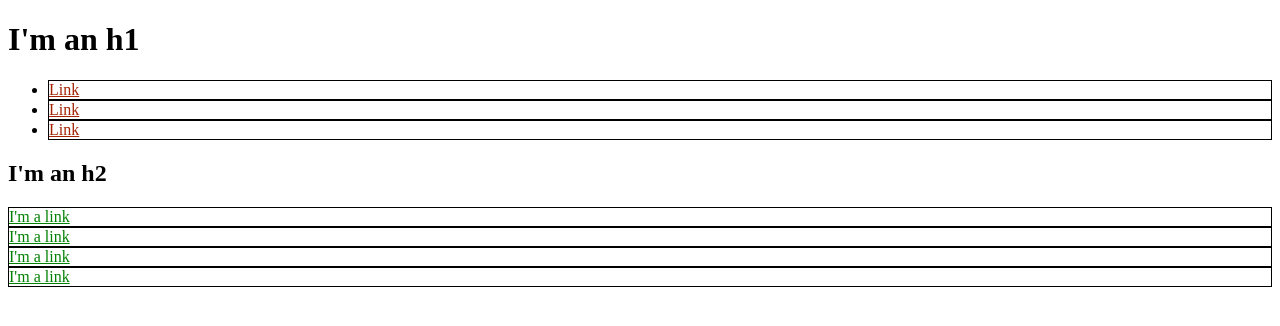
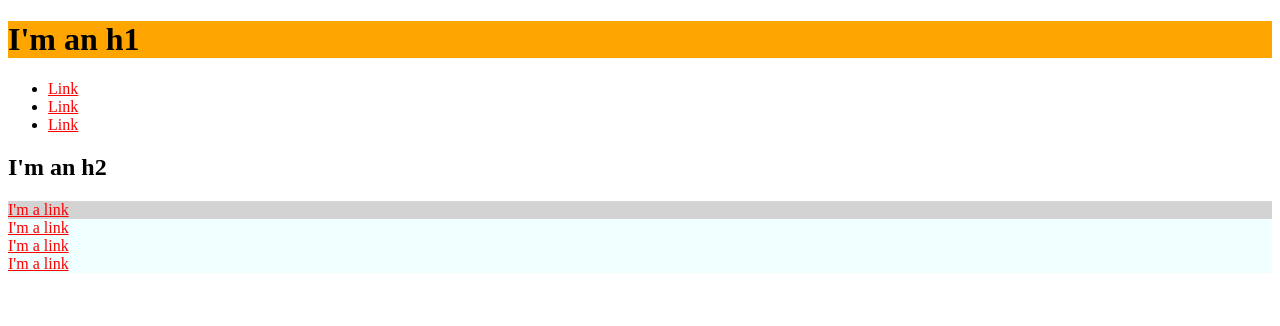
Before and after one commit to 1Elral4/1Elral4.github.io, a plain HTML site: page index.html in a window 1280 px wide. Drawn offline with Linux system fonts and the light colour scheme.

Commit message:
Add styling selectors

```diff
--- a/index.html
+++ b/index.html
@@ -7,20 +7,26 @@
       a{
         color: red;
       }
-      div, li{
+      #exec-bio {
+        background-color: lightgray;
+      }
+      .bio-box azure-back {
         border: 1px solid black;
       }
-      div a{
+      .bio-box azure-back a {
         color: green;
       }
-      li a{
-        color: #a32302;
+      #orange-back {
+        background-color: orange;
+      }
+      .azure-back {
+        background-color: azure;
       }
     </style>
   </head>
   <body>
 
-    <h1>I'm an h1</h1>
+    <h1 id="orange-back">I'm an h1</h1>
     <ul>
       <li>
         <a href="http://example.com/">Link</a>
@@ -35,19 +41,19 @@
 
     <h2>I'm an h2</h2>
 
-    <div>
+    <div id="exec-bio" class="bio-box azure-back">
       <a href="http://example.com/">I'm a link</a>
     </div>
 
-    <div>
+    <div class="bio-box azure-back">
       <a href="http://example.com/">I'm a link</a>
     </div>
 
-    <div>
+    <div class="bio-box azure-back">
       <a href="http://example.com/">I'm a link</a>
     </div>
 
-    <div>
+    <div class="bio-box azure-back">
       <a href="http://example.com/">I'm a link</a>
     </div>
 
```
